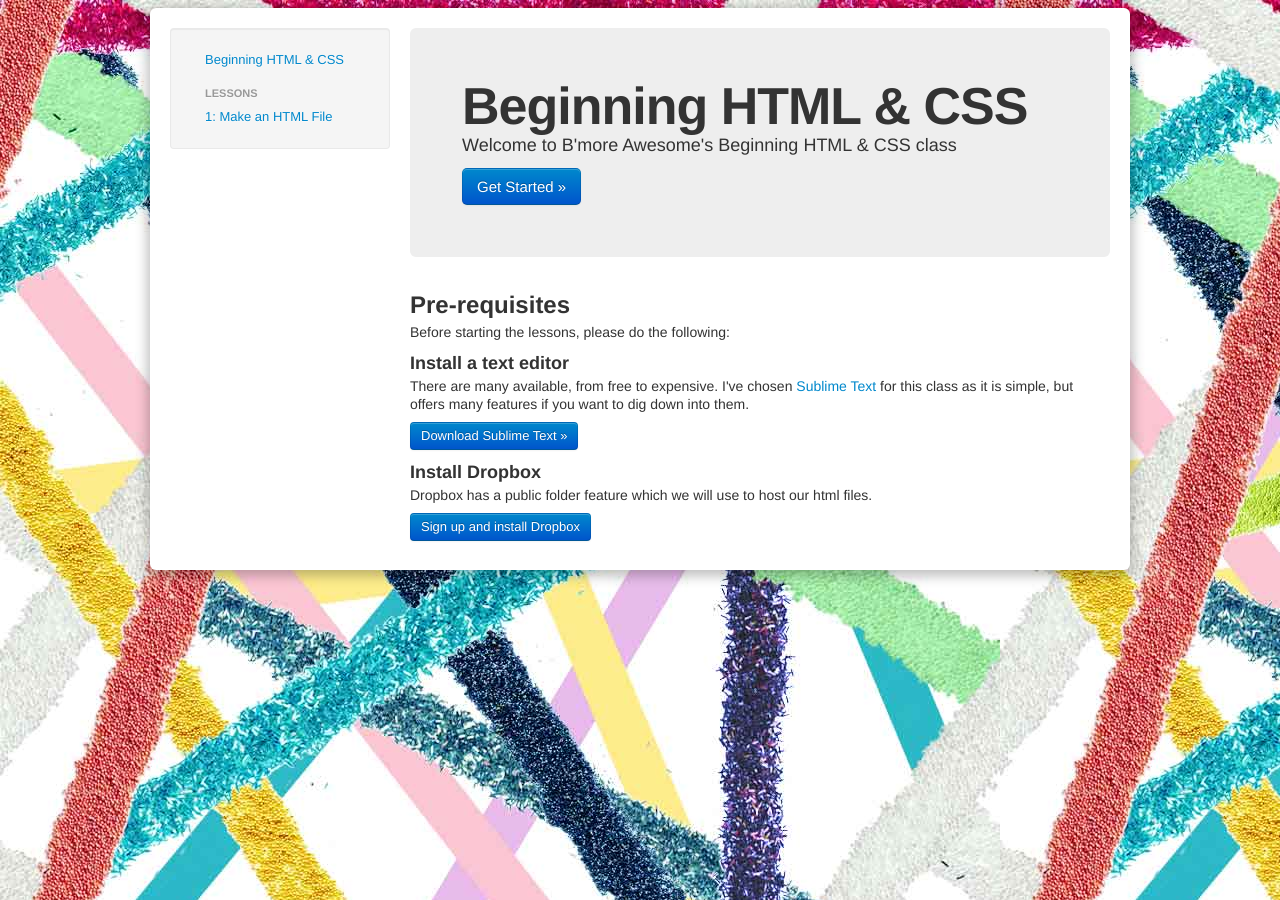
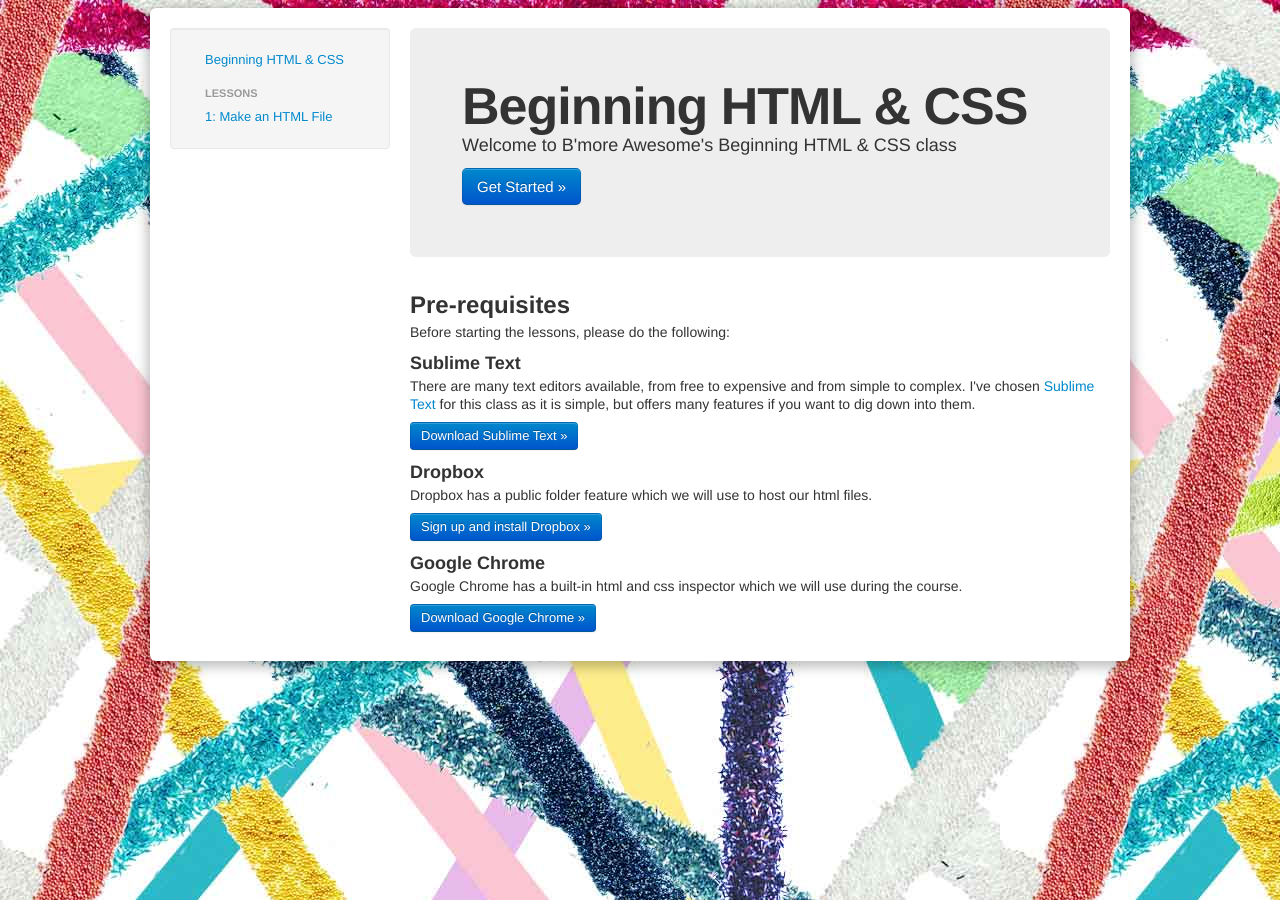
Before and after one commit to bmoreawsm/bmoreawsm.github.com, a Jekyll site: the page built from bhc/index.html, in a window 1280 px wide. Built offline with Jekyll 4.4.1, drawn with Linux system fonts in a browser that asks for light colours; Markdown is read by kramdown in place of the engine named in the settings.

Commit message:
google chrome prereq

```diff
--- a/bhc/1-make-a-file.html
+++ b/bhc/1-make-a-file.html
@@ -8,4 +8,4 @@ title: Make an HTML File
 </div>
 
 <h2>1. Make a file</h2>
-<p>Open up your text editor. Type in "hello world". Save the file somewhere on your computer, for example, your Desktop.</p>
+<p>Open up Sublime Text. Type in "hello world". Save the file somewhere on your computer, for example, your Desktop.</p>
--- a/bhc/index.html
+++ b/bhc/index.html
@@ -10,10 +10,14 @@ title: Beginning HTML & CSS
 <h2>Pre-requisites</h2>
 <p>Before starting the lessons, please do the following:</p>
 
-<h3>Install a text editor</h3>
-<p>There are many available, from free to expensive. I've chosen <a href="http://www.sublimetext.com/">Sublime Text</a> for this class as it is simple, but offers many features if you want to dig down into them.</p>
+<h3>Sublime Text</h3>
+<p>There are many text editors available, from free to expensive and from simple to complex. I've chosen <a href="http://www.sublimetext.com/">Sublime Text</a> for this class as it is simple, but offers many features if you want to dig down into them.</p>
 <p><a href="http://www.sublimetext.com" class='btn btn-primary'>Download Sublime Text &raquo;</a></p>
 
-<h3>Install Dropbox</h3>
+<h3>Dropbox</h3>
 <p>Dropbox has a public folder feature which we will use to host our html files.</p>
-<p><a href="http://db.tt/Iui1dk7w" class='btn btn-primary'>Sign up and install Dropbox</a></p>
+<p><a href="http://db.tt/Iui1dk7w" class='btn btn-primary'>Sign up and install Dropbox &raquo;</a></p>
+
+<h3>Google Chrome</h3>
+<p>Google Chrome has a built-in html and css inspector which we will use during the course.</p>
+<p><a href="http://google.com/chrome" class='btn btn-primary'>Download Google Chrome &raquo;</a></p>
```
